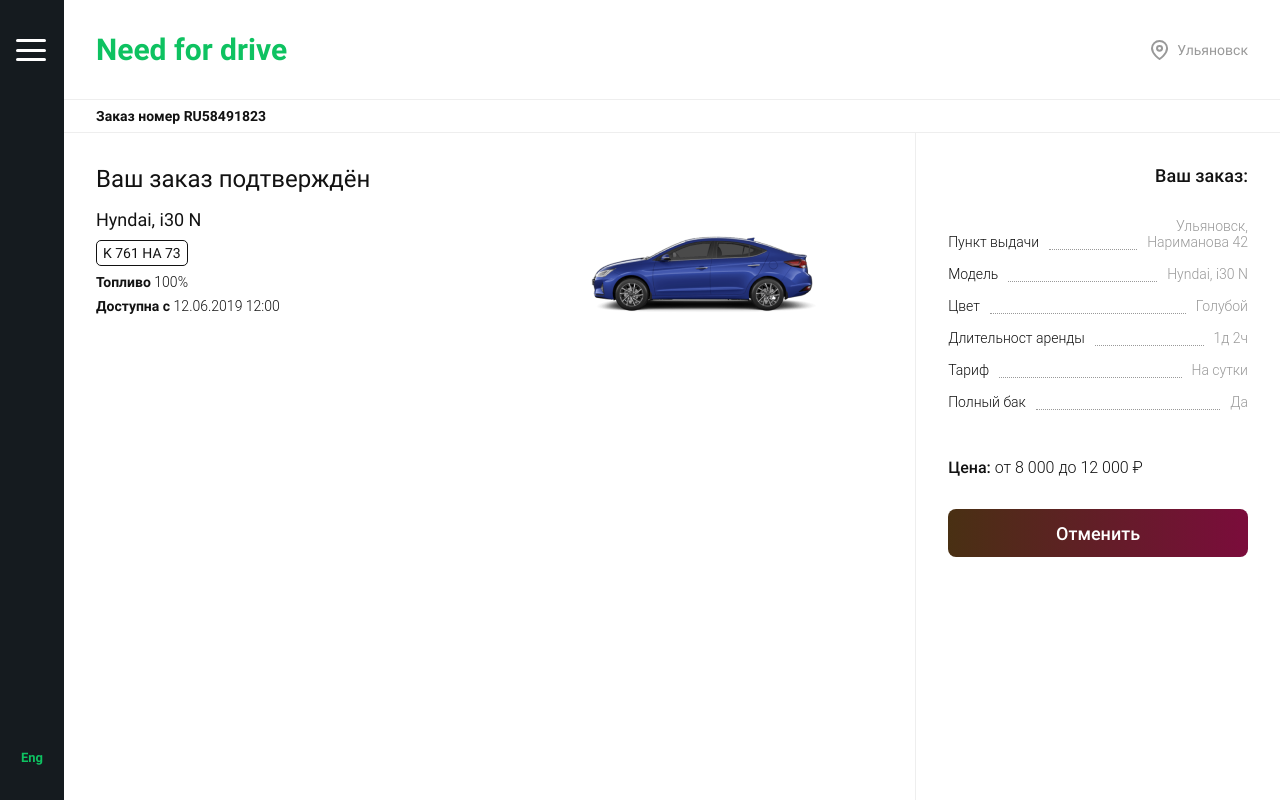
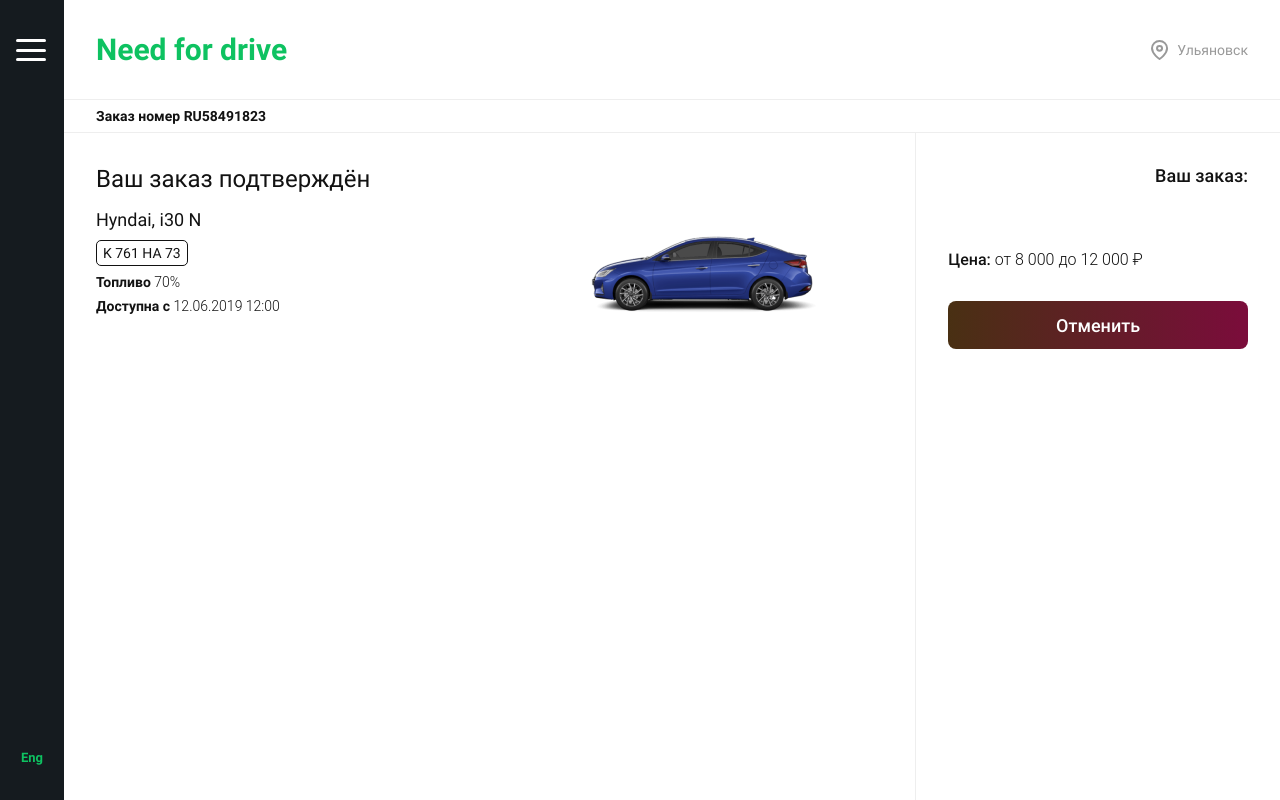
Before and after one commit to PolyantsevYury/need-for-drive, a React (Create React App) app: page /order/finished in a window 1280 px wide. Built offline with nearby package versions, Linux system fonts and the light colour scheme; a web font is replaced by a local one.

Commit message:
add an updatable order status that depends on form data

```diff
--- a/src/components/orderPage/OrderPage.js
+++ b/src/components/orderPage/OrderPage.js
@@ -25,8 +25,8 @@ const OrderPage = ({ isFinished }) => {
       locationCity: "",
       locationPlace: "",
       modelFilter: "all",
-      model: "",
-      color: "any",
+      model: "Hyndai, i30 N",
+      color: "Любой",
       dateFrom: "",
       dateTo: "",
       plan: "day",
@@ -45,7 +45,7 @@ const OrderPage = ({ isFinished }) => {
       case 3:
         return <Addition formik={formik} />;
       case 4:
-        return <Final formik={formik} />;
+        return <Final formData={formik.values} />;
       default:
         return <Location formik={formik} />;
     }
@@ -69,7 +69,7 @@ const OrderPage = ({ isFinished }) => {
       <div className="order">
         <div className="order__content-container">
           <div className="order__content">
-            {isFinished ? <Finished /> : renderStep()}
+            {isFinished ? <Finished formData={formik.values} /> : renderStep()}
           </div>
         </div>
         <div className="order__status-container">
@@ -80,6 +80,7 @@ const OrderPage = ({ isFinished }) => {
               isFinished={isFinished}
               step={step}
               setStep={setStep}
+              formData={formik.values}
             />
           </div>
         </div>
--- a/src/components/orderPage/addition/Addition.js
+++ b/src/components/orderPage/addition/Addition.js
@@ -12,18 +12,18 @@ const Addition = ({ formik }) => {
           items={[
             {
               label: "Любой",
-              value: "any",
-              checked: formik.values.color === "any",
+              value: "Любой",
+              checked: formik.values.color === "Любой",
             },
             {
               label: "Красный",
-              value: "red",
-              checked: formik.values.color === "red",
+              value: "Красный",
+              checked: formik.values.color === "Красный",
             },
             {
               label: "Голубой",
-              value: "blue",
-              checked: formik.values.color === "blue",
+              value: "Голубой",
+              checked: formik.values.color === "Голубой",
             },
           ]}
           onChange={formik.handleChange}
--- a/src/components/orderPage/final/Final.css
+++ b/src/components/orderPage/final/Final.css
@@ -16,7 +16,7 @@
   border-radius: 5px;
   margin-bottom: 8px;
 }
-.final__fuel {
+.final__options {
   margin-bottom: 8px;
   font-weight: bold;
 }
--- a/src/components/orderPage/final/Final.js
+++ b/src/components/orderPage/final/Final.js
@@ -2,14 +2,14 @@ import React from "react";
 import "./Final.scss";
 import Car from "../../../assets/images/car1.png";
 
-const Final = () => {
+const Final = ({ formData }) => {
   return (
     <section className="final">
       <div className="final__info">
-        <p className="final__model">Hyndai, i30 N</p>
+        <p className="final__model">{formData.model}</p>
         <p className="final__number">K 761 HA 73</p>
-        <p className="final__fuel">
-          Топливо <span>100%</span>
+        <p className="final__options">
+          Топливо <span>{formData.fullFuel ? "100%" : "70%"}</span>
         </p>
         <p className="final__access">
           Доступна с <span>12.06.2019 12:00</span>
--- a/src/components/orderPage/final/Final.scss
+++ b/src/components/orderPage/final/Final.scss
@@ -17,7 +17,7 @@
     border-radius: 5px;
     margin-bottom: 8px;
   }
-  &__fuel {
+  &__options {
     margin-bottom: 8px;
     font-weight: bold;
   }
--- a/src/components/orderPage/finished/Finished.js
+++ b/src/components/orderPage/finished/Finished.js
@@ -2,11 +2,11 @@ import React from "react";
 import "./Finished.scss";
 import Final from "../final/Final";
 
-const Finished = () => {
+const Finished = ({ formData }) => {
   return (
     <section className="finished">
       <h3 className="finished__title">Ваш заказ подтверждён</h3>
-      <Final />
+      <Final formData={formData} />
     </section>
   );
 };
--- a/src/components/orderPage/status/Status.js
+++ b/src/components/orderPage/status/Status.js
@@ -4,11 +4,12 @@ import PropTypes from "prop-types";
 import { Button, LinkButton } from "../../common/buttons/Buttons";
 
 const Status = ({
-  isFinished,
+  step,
   setStep,
-  step,
   isStepsDisabled,
   setIsStepsDisabled,
+  isFinished,
+  formData,
 }) => {
   const [isModal, setIsModal] = useState(false);
   const onModalConfirm = () => {
@@ -76,22 +77,29 @@ const Status = ({
       )}
       <h2 className="status__title">Ваш заказ:</h2>
       <div className="status__info-items">
+        {formData.locationPlace !== "" && (
           <div className="status__info-item">
             <div className="status__info-name">Пункт выдачи</div>
             <div className="status__info-filler"> </div>
             <div className="status__info-value">
-            <p>Ульяновск,</p>Нариманова 42
+              <p>{formData.locationCity},</p>
+              {formData.locationPlace}
             </div>
           </div>
+        )}
+        {!isStepsDisabled[2] && (
+          <>
             <div className="status__info-item">
               <div className="status__info-name">Модель</div>
               <div className="status__info-filler"> </div>
               <div className="status__info-value">Hyndai, i30 N</div>
             </div>
+            {!isStepsDisabled[3] && (
+              <>
                 <div className="status__info-item">
                   <div className="status__info-name">Цвет</div>
                   <div className="status__info-filler"> </div>
-          <div className="status__info-value">Голубой</div>
+                  <div className="status__info-value">{formData.color}</div>
                 </div>
                 <div className="status__info-item">
                   <div className="status__info-name">Длительност аренды</div>
@@ -101,13 +109,35 @@ const Status = ({
                 <div className="status__info-item">
                   <div className="status__info-name">Тариф</div>
                   <div className="status__info-filler"> </div>
-          <div className="status__info-value">На сутки</div>
+                  <div className="status__info-value">
+                    {formData.plan === "day" ? "На сутки" : "Поминутно"}
                   </div>
+                </div>
+                {formData.fullFuel && (
                   <div className="status__info-item">
                     <div className="status__info-name">Полный бак</div>
                     <div className="status__info-filler"> </div>
                     <div className="status__info-value">Да</div>
                   </div>
+                )}
+                {formData.childSeat && (
+                  <div className="status__info-item">
+                    <div className="status__info-name">Детское кресло</div>
+                    <div className="status__info-filler"> </div>
+                    <div className="status__info-value">Да</div>
+                  </div>
+                )}
+                {formData.rightHand && (
+                  <div className="status__info-item">
+                    <div className="status__info-name">Правый руль</div>
+                    <div className="status__info-filler"> </div>
+                    <div className="status__info-value">Да</div>
+                  </div>
+                )}
+              </>
+            )}
+          </>
+        )}
       </div>
       <div className="status__price">
         <h4 className="status__price-title">Цена: </h4>
```
Lines whose indentation alone changed are shown as unchanged.
